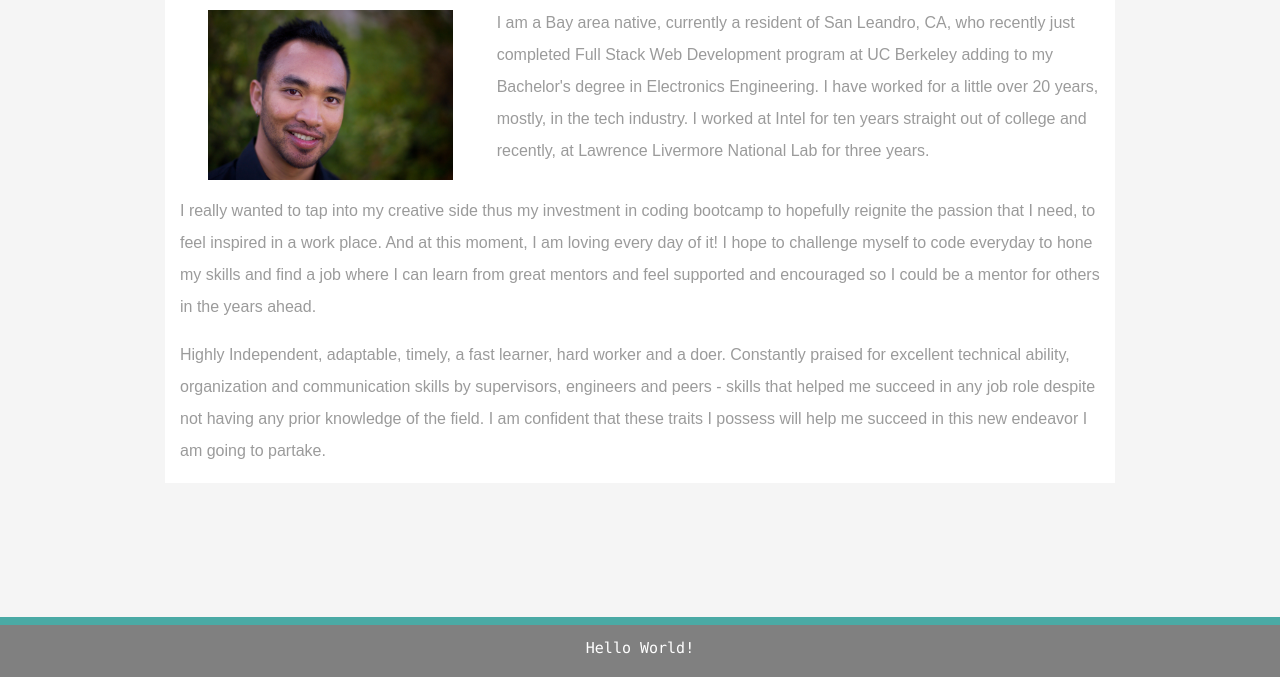
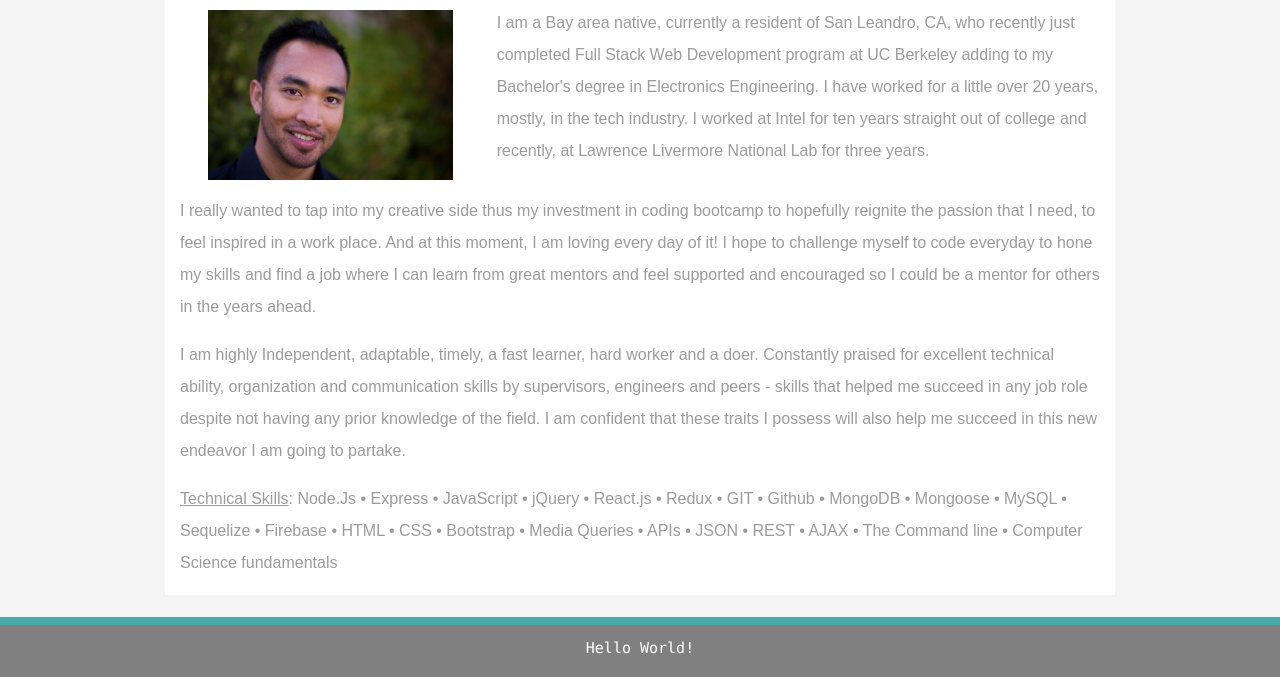
Before and after one commit to doyBrian/Bootstrap-Portfolio, a plain HTML site: page index.html in a window 1280 px wide. Shown: the part 164-841 px from the top of the page. Drawn offline with nearby package versions, Linux system fonts and the light colour scheme.

Commit message:
updated bio

```diff
--- a/index.html
+++ b/index.html
@@ -62,10 +62,13 @@
                                     my skills and find a job where I can learn from great mentors and feel supported and encouraged so I could be a mentor for others in the years ahead.
 
                                 </p>
-                                <p>Highly Independent, adaptable, timely, a fast learner, hard worker and a doer.
+                                <p>I am highly Independent, adaptable, timely, a fast learner, hard worker and a doer.
                                     Constantly praised for excellent technical ability, organization and communication skills by supervisors, engineers and peers - skills that helped me succeed in any job role
-                                    despite not having any prior knowledge of the field. I am confident that these traits I possess will help me succeed in this new endeavor I am
+                                    despite not having any prior knowledge of the field. I am confident that these traits I possess will also help me succeed in this new endeavor I am
                                     going to partake.
+                                </p>
+                                <p><u>Technical Skills</u>: Node.Js • Express • JavaScript • jQuery • React.js • Redux • GIT • Github • MongoDB • Mongoose • MySQL • Sequelize • Firebase • HTML • CSS • Bootstrap • Media Queries • APIs • JSON • REST • AJAX • The Command line • Computer Science fundamentals
+
                                 </p>
                         </div>
                     </div>
```
